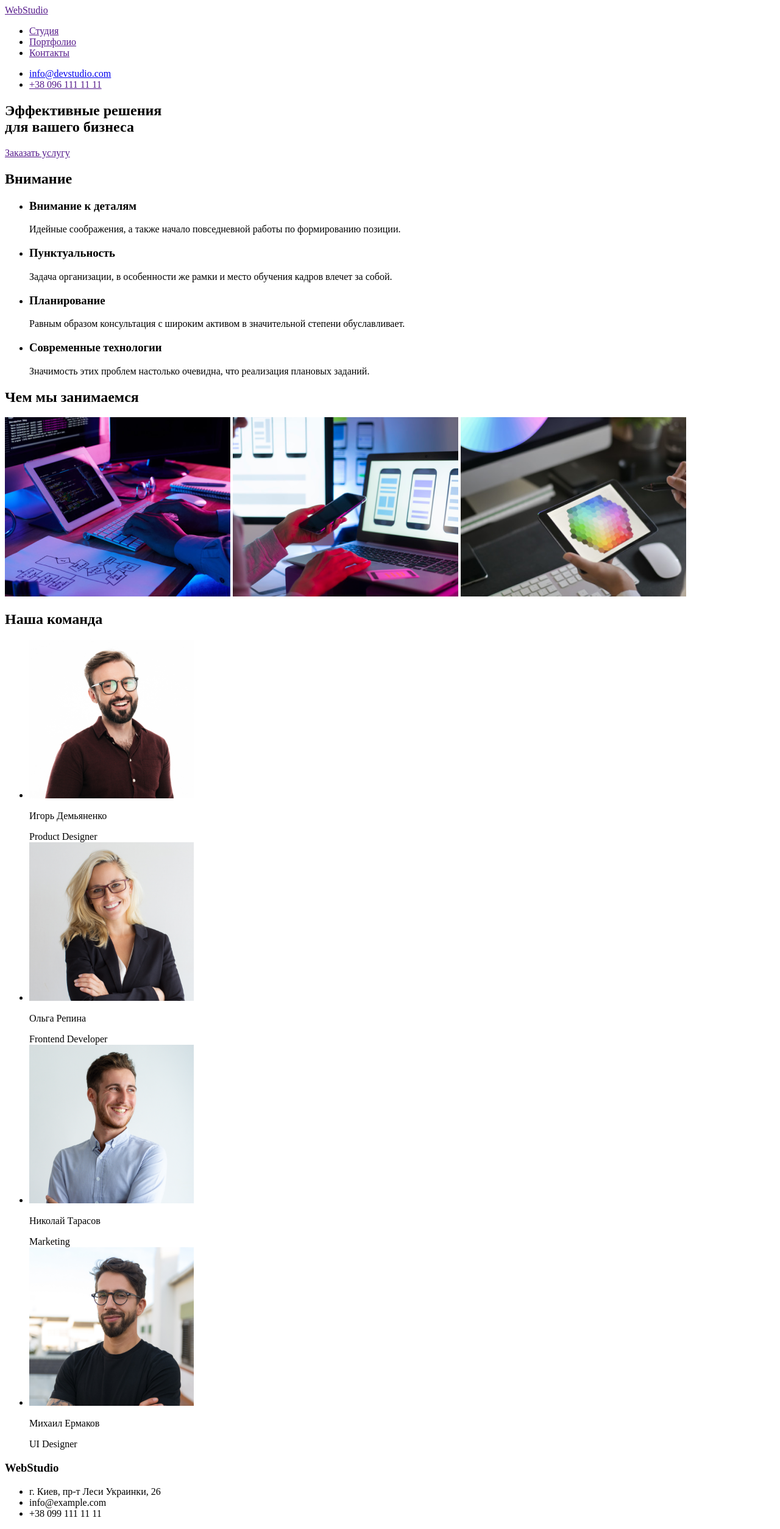
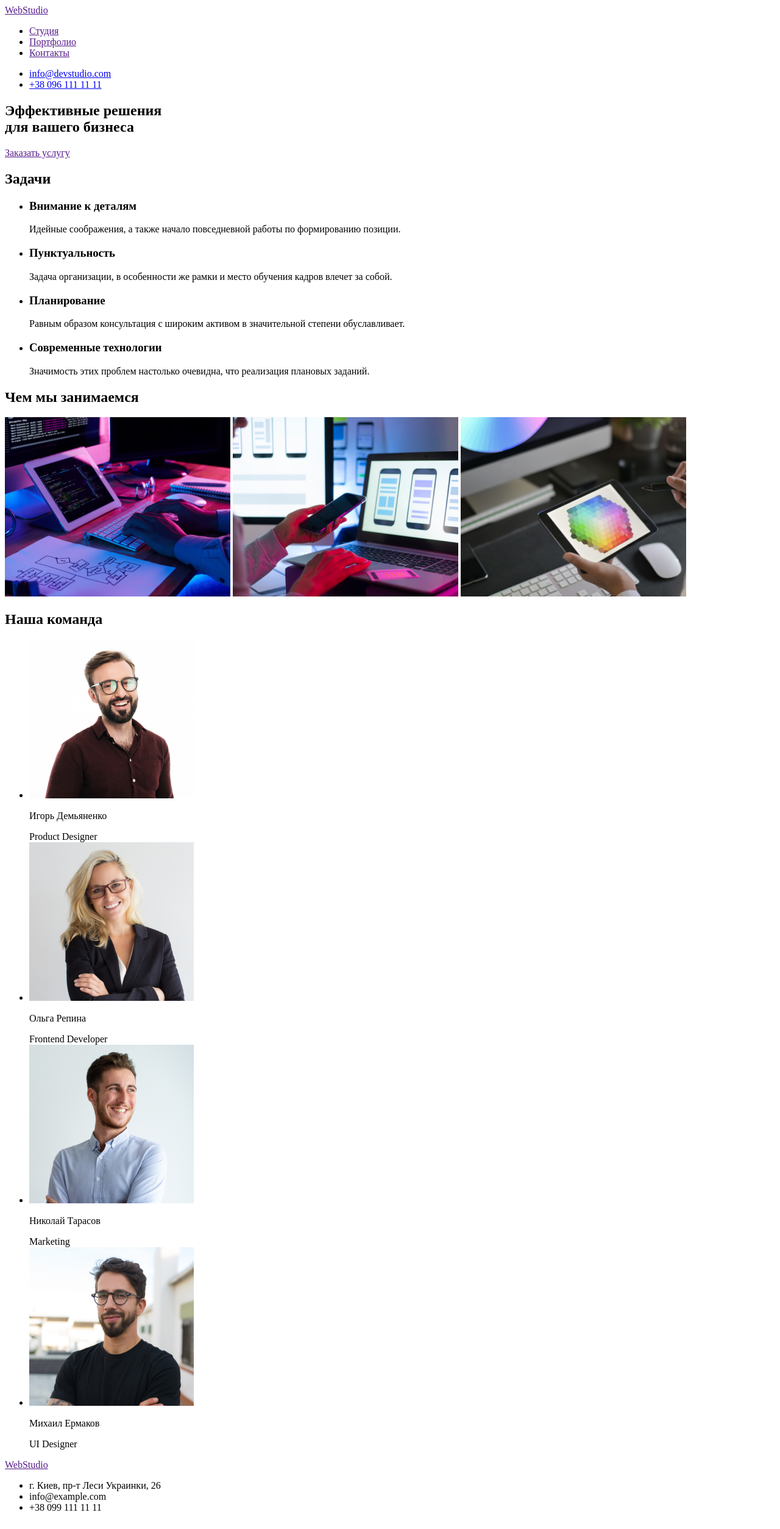
Before and after one commit to Stanislav1408/goit-markup-hw-01, a plain HTML site: page index.html in a window 1280 px wide. Shown: the whole page at 61% size. Drawn offline with Linux system fonts and the light colour scheme.

Commit message:
Update index.html
Ищменения.

```diff
--- a/index.html
+++ b/index.html
@@ -20,7 +20,7 @@
 
             <ul>
                 <li><a href="https://devstudio.us/" target="_blank" >info@devstudio.com</a></li>
-                <li><a href="">+38 096 111 11 11</a></li>
+                <li><a href="tel:380961111111">+38 096 111 11 11</a></li>
             </ul>
         </nav>
 
@@ -33,9 +33,9 @@
             <a href="">Заказать услугу</a>
         </section>
 
-        <!--Внимание-->
+        <!--Задачи-->
         <section>
-            <h2>Внимание</h2>
+            <h2>Задачи</h2>
 
             <ul>
                 <li>
@@ -96,7 +96,7 @@
 
     <!--Футер-->
     <footer>
-        <h3>WebStudio</h3>
+        <a href="">WebStudio</a>
         <ul>
             <li>г. Киев, пр-т Леси Украинки, 26</li>
             <li>info@example.com</li>
```
